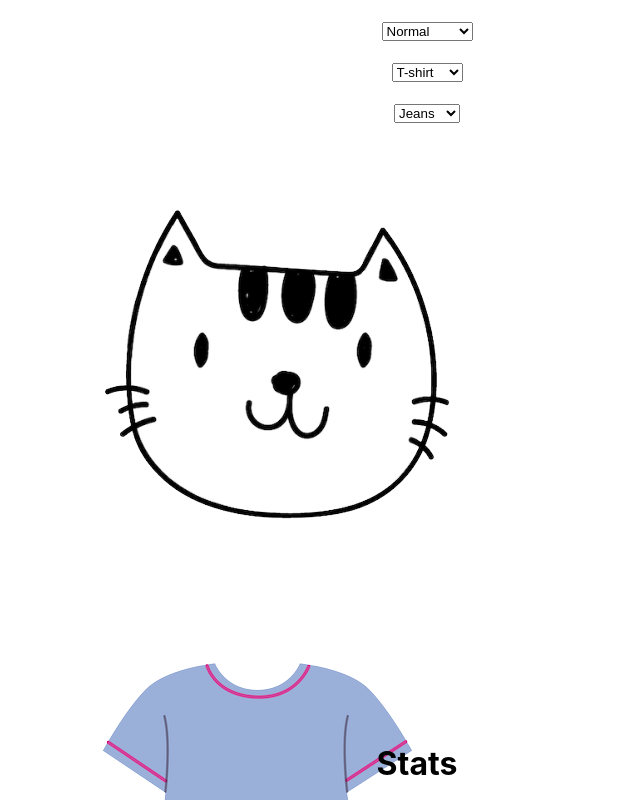
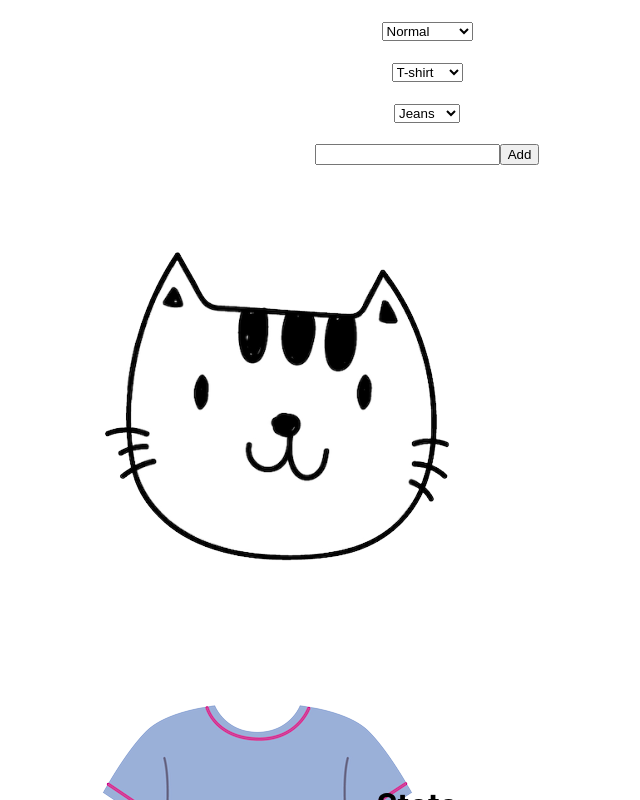
Before and after one commit to Olivia-Pasion/character-designer-react, a React (Create React App) app: page / in a window 1280 px wide. Shown: the top 800 px of the page, without its empty margins (223-863 px from the left). Built offline with nearby package versions, Linux system fonts and the light colour scheme.

Commit message:
add Catchphrase component, added catchphrase state to Main.js, Control.js, and catchphrase.js, catchphrase array displays

```diff
--- /dev/null
+++ b/src/components/Catchphrase/Catchphrase.js
@@ -0,0 +1,13 @@
+import React from 'react';
+
+export default function Catchphrase({ catchphrases }) {
+  return (
+    <ul className='catchphrases'>
+      {catchphrases.map((c) => (
+        <li className='catchphrase' key={c}>
+          {c}
+        </li>
+      ))}
+    </ul>
+  );
+}
--- a/src/components/Controls/Control.js
+++ b/src/components/Controls/Control.js
@@ -1,4 +1,5 @@
 import React from 'react';
+import { useState } from 'react';
 import './Control.css';
 
 
@@ -8,8 +9,16 @@ export default function Control({
   bottom, setBottom,
   headCount, setHeadCount,
   middleCount, setMiddleCount,
-  bottomCount, setBottomCount
+  bottomCount, setBottomCount,
+  setCatchphrases
 }) {
+  const [newPhrase, setNewPhrase] = useState('');
+  const addCatchphrase = () => {
+    if (!newPhrase) return;
+    setCatchphrases((prevState) => {
+      return ([...prevState, newPhrase]);
+    });
+  };
   return (
     <div className="control">
       <div className="form-control">
@@ -43,6 +52,14 @@ export default function Control({
           <option value="sweats">Sweats</option>
         </select>
       </div>
+      <div className="form-control">
+        <input className='catchphrase'
+          value={newPhrase} onChange={(e) => {
+            setNewPhrase(e.target.value);
+          }}
+        />
+        <button onClick={addCatchphrase}>Add</button>
+      </div>
     </div>
   );
 }
--- a/src/components/Main/Main.js
+++ b/src/components/Main/Main.js
@@ -1,9 +1,13 @@
 import React from 'react';
 import { useState } from 'react';
+
+// Component imports
 import Control from '../Controls/Control.js';
 import Character from '../Character/Character.js';
 import Stat from '../Stats/Stat.js';
+import Catchphrase from '../Catchphrase/Catchphrase.js';
 
+// CSS imports
 import './Main.css';
 
 export default function Main() {
@@ -13,6 +17,9 @@ export default function Main() {
   const [middleCount, setMiddleCount] = useState(0);
   const [bottom, setBottom] = useState('jean');
   const [bottomCount, setBottomCount] = useState(0);
+
+  const [catchphrases, setCatchphrases] = useState([]);
+
   return (
     <div className="main">
       <Control className="control"
@@ -28,6 +35,7 @@ export default function Main() {
         setMiddleCount={setMiddleCount}
         bottomCount={bottomCount}
         setBottomCount={setBottomCount}
+        setCatchphrases={setCatchphrases}
       />
       <Character className="character"
         head={head}
@@ -39,6 +47,9 @@ export default function Main() {
         middleCount={middleCount}
         bottomCount={bottomCount}
       />
+      <Catchphrase className="catchphrase"
+        catchphrases={catchphrases}
+      />
     </div>
   );
 }
```
